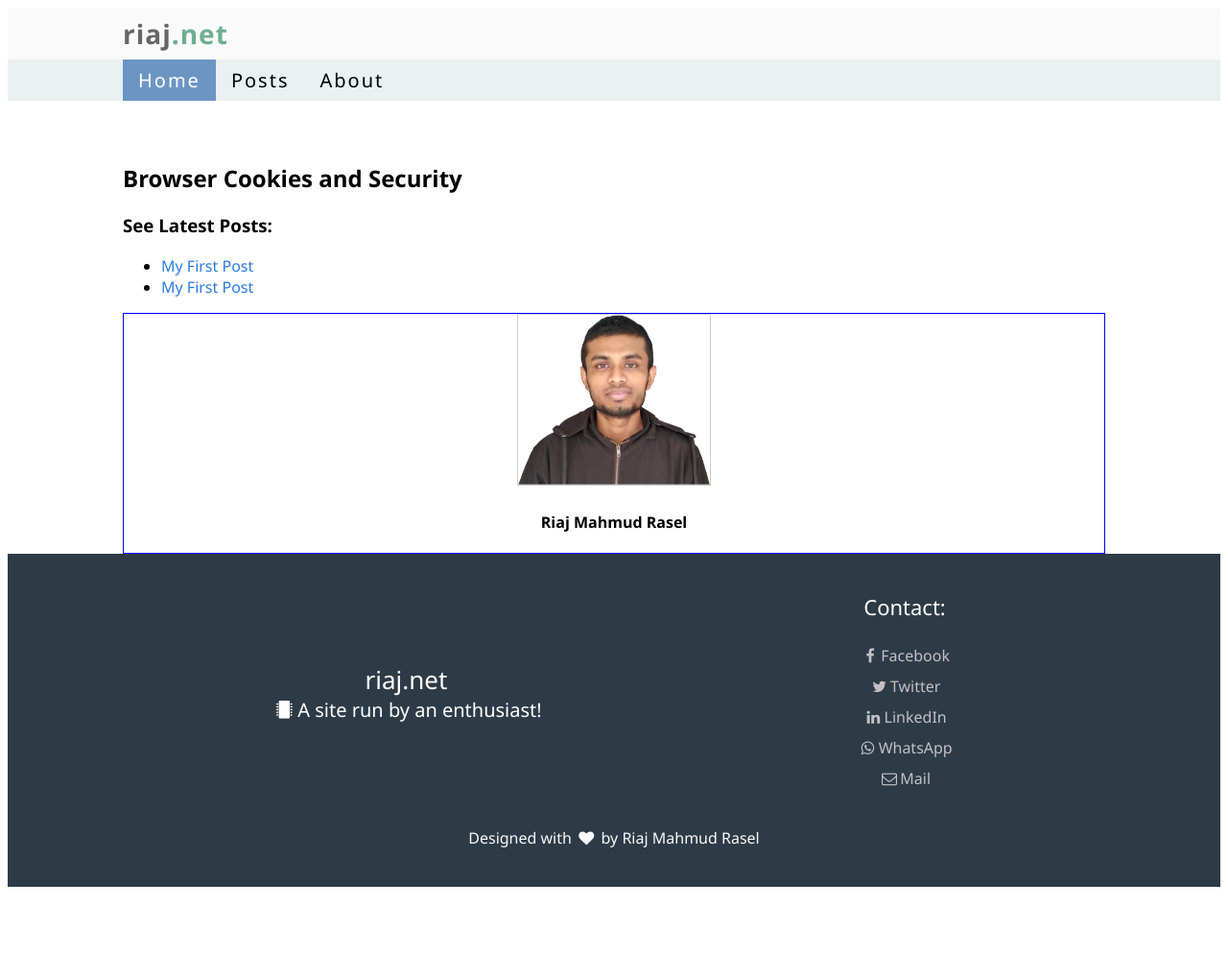
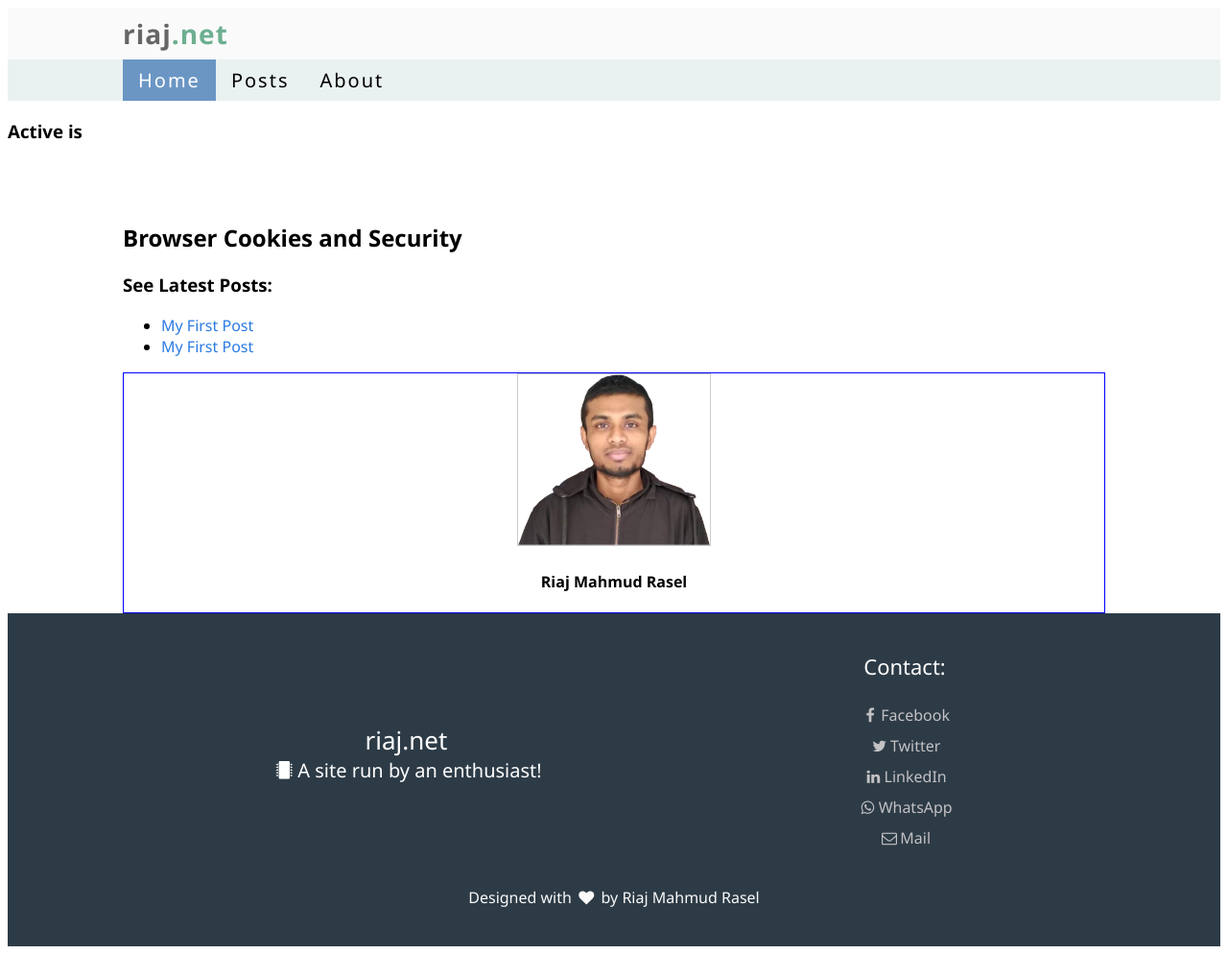
Before and after one commit to riajmahmud/riajmahmud2.github.io, a Jekyll site: the page built from index.html, in a window 1280 px wide and 994 px high. Shown: the whole window at 96% size. Built offline with Jekyll 4.4.1, drawn with Linux system fonts in a browser that asks for light colours.

Commit message:
Update navbar.html

```diff
--- a/_includes/navbar.html
+++ b/_includes/navbar.html
@@ -14,3 +14,5 @@
 
 
 </div>
+
+<h3> Active is {{ include.active }} </h3>
```
